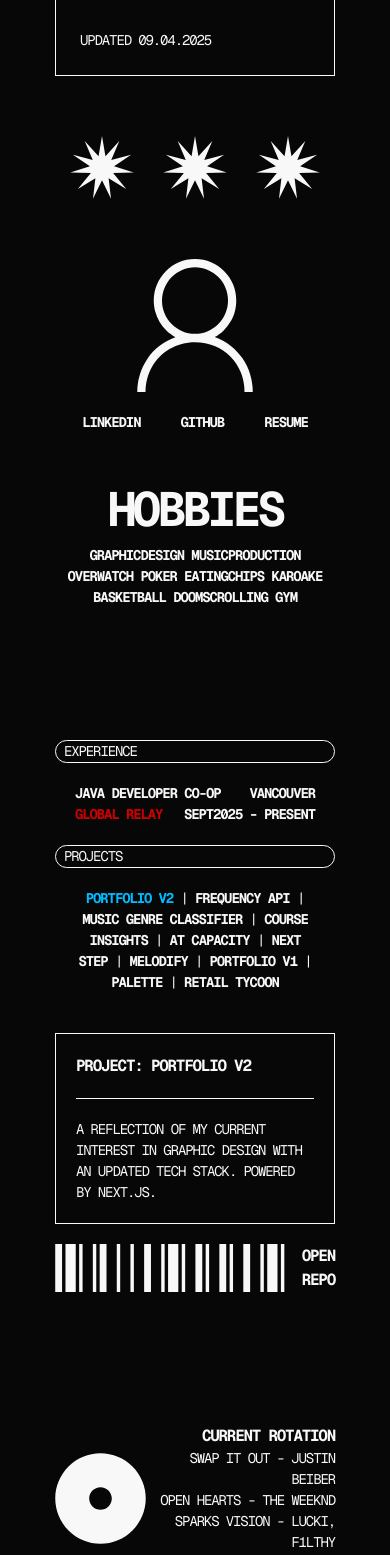
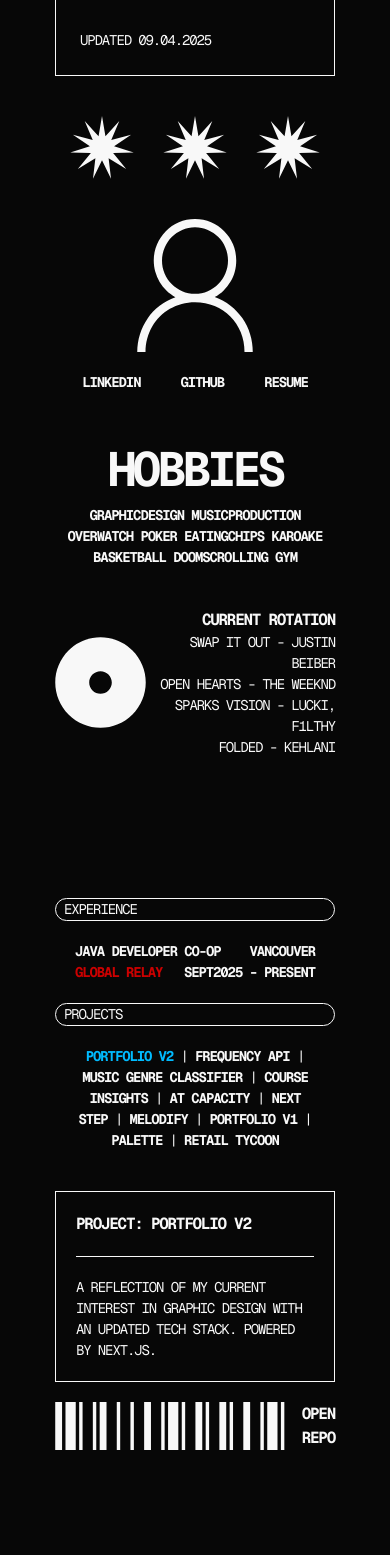
Before and after one commit to manggo-cd/dz.dev, a Next.js app in the folder pv3/: page / in a window 390 px wide. Shown: the part 1140-2695 px from the top of the page. Built offline with nearby package versions, Linux system fonts and the light colour scheme; a web font is replaced by a local one.

Commit message:
fixed margins for mobile

```diff
--- a/pv3/app/components/HobbySection.tsx
+++ b/pv3/app/components/HobbySection.tsx
@@ -2,7 +2,7 @@ import React from "react";
 
 const HobbySection = () => {
   return (
-    <div className="lg-mb-0 mb-25">
+    <div className="lg-my-0 my-10">
       <div className="heading-1 text-center ">HOBBIES</div>
       <p className="font-bold text-center">
         GRAPHICDESIGN MUSICPRODUCTION OVERWATCH POKER EATINGCHIPS KAROAKE
--- a/pv3/app/components/MusicShowcase.tsx
+++ b/pv3/app/components/MusicShowcase.tsx
@@ -2,7 +2,7 @@ import React from "react";
 
 const MusicShowcase = () => {
   return (
-    <div className="flex flex-row mt-8 gap-2">
+    <div className="flex flex-row mt-10 gap-2 lg:mb-0 mb-25">
       <div className="flex-1 flex justify-center items-center h-inherit w-inherit">
         <img src="./assets/mdi_disc.svg" className="w-full object-cover" />
       </div>
--- a/pv3/app/components/SectionTwo.tsx
+++ b/pv3/app/components/SectionTwo.tsx
@@ -20,11 +20,11 @@ const SectionTwo = () => {
 
   return (
     <section className="py-8 flex justify-center">
-      <div className="grid lg:grid-cols-3 grid-cols-1 gap-8 lg:w-7xl md:w-100 lg:min-w-4xl sm:w-fit w-70">
+      <div className="grid lg:grid-cols-3 grid-cols-1 gap-10 lg:w-7xl md:w-100 lg:min-w-4xl sm:w-fit w-70">
         <div className="col-span-1">
           <AboutSection />
 
-          <div className="grid grid-cols-3 my-15">
+          <div className="grid grid-cols-3 lg:my-15 my-10">
             <div className="flex justify-center">
               <img src="/assets/small_star.svg" />
             </div>
@@ -37,12 +37,17 @@ const SectionTwo = () => {
           </div>
           <ContactSection />
           <HobbySection />
+          <div className="lg:hidden">
+            <MusicShowcase />
+          </div>
         </div>
         <div className="col-span-1">
           <ExperienceSection />
           <ProjectSelector setProject={handleChange} />
           <ProjectViewer project={curProject} />
-          <MusicShowcase />
+          <div className="hidden lg:block">
+            <MusicShowcase />
+          </div>
         </div>
         <div className="col-span-1">
           <TechStack />
```
